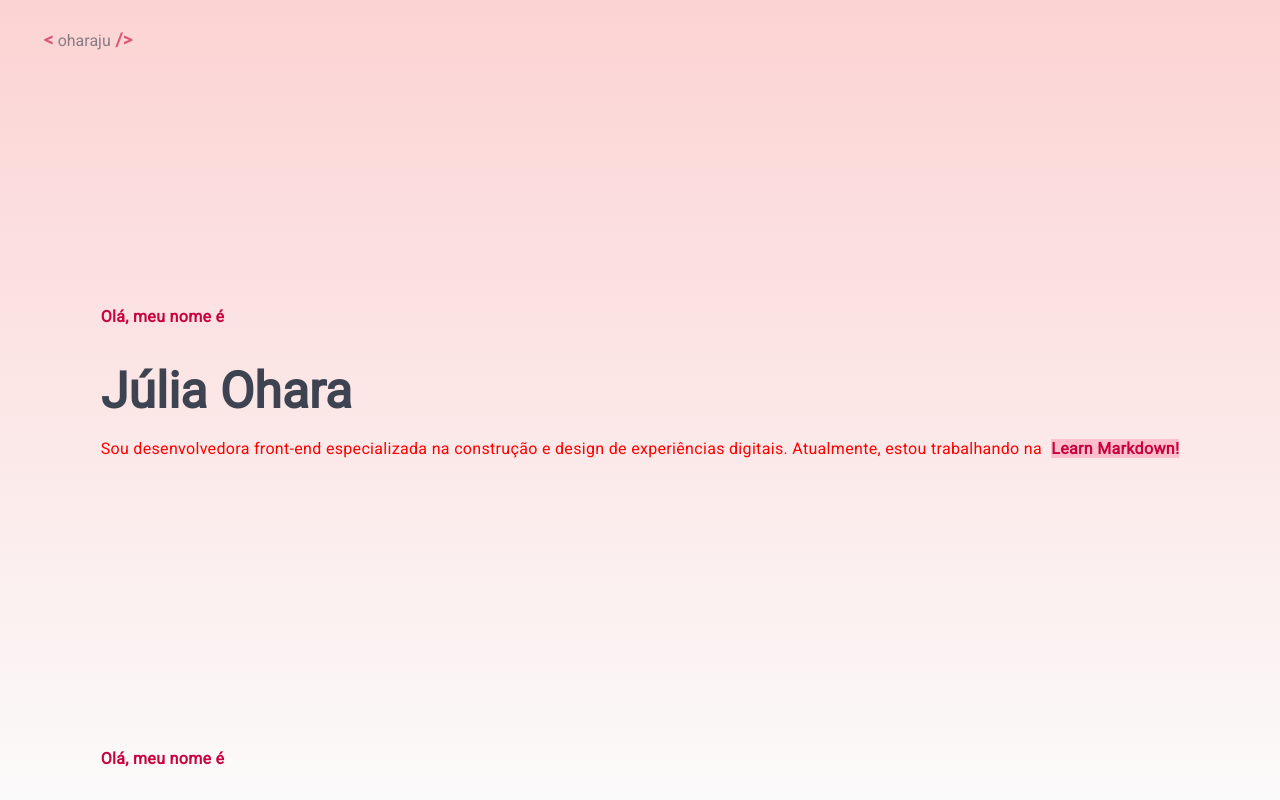
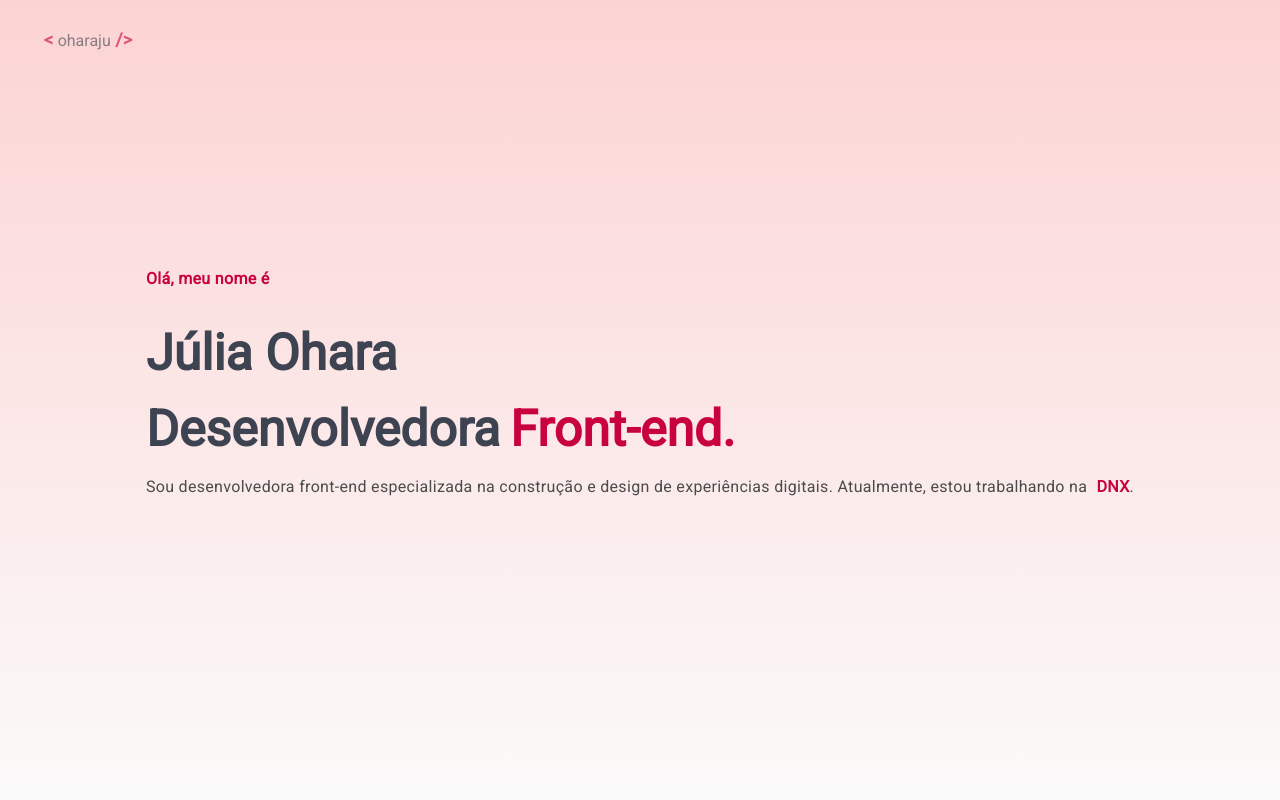
Before and after one commit to oharaju/oharaju.github.io, a Next.js app: page / in a window 1280 px wide. Shown: the top 800 px of the page. Built offline with nearby package versions, Linux system fonts and the light colour scheme.

Commit message:
feat: adjust component text the hero

```diff
--- a/src/components/molecules/Hero/index.tsx
+++ b/src/components/molecules/Hero/index.tsx
@@ -1,5 +1,5 @@
-import Markdown from 'markdown-to-jsx'
-import { Container, TextSmall, Title, Subtitle, Description, Link } from './styles';
+import Markdown from 'markdown-to-jsx';
+import { Container, TextSmall, Title, Subtitle, Description, Link, Office, Area } from './styles';
 
 export default function Hero ({title, subtitle, description}: any) {
 
@@ -8,8 +8,11 @@ export default function Hero ({title, subtitle, description}: any) {
       <div>
         <TextSmall>Olá, meu nome é</TextSmall>
         <Title>{title}</Title>
-        <Subtitle>{subtitle}</Subtitle>
-        <Markdown options={{ wrapper: Description, overrides: { a: { component: Link } } }}>
+        <Markdown options={{ wrapper: Subtitle,
+          overrides: { h2: { component: Office }, span: { component: Area }}}}>
+            {subtitle}
+        </Markdown>
+        <Markdown options={{ wrapper: Description, overrides: { a: { component: Link }}}}>
           {description}
         </Markdown>
       </div>
--- a/src/components/molecules/Hero/styles.ts
+++ b/src/components/molecules/Hero/styles.ts
@@ -32,6 +32,8 @@ export const Subtitle = styled.h2`
   font-size: clamp(20px, 6vw, 50px);
   font-weight: 600;
   margin: 1rem 0;
+  display: flex;
+  gap: 10px;
 `
 
 export const Office = styled.h2`
@@ -39,13 +41,19 @@ export const Office = styled.h2`
   font-weight: normal;
 `
 
+export const Area = styled.span`
+  color: ${colors.secondary};
+`
+
 export const Description = styled.p`
-  color: red;
+  color: #4b4b4b;
+  font-size: clamp(16px, 1vw, 21px);
+  line-height: 1.5;
+  letter-spacing: 0.02rem;
 `
 
 export const Link = styled.a`
   color: ${colors.secondary};
   font-weight: 600;
   margin-left: 5px;
-  background: pink;
 `
--- a/src/locales/index.ts
+++ b/src/locales/index.ts
@@ -2,8 +2,8 @@ const locale = {
   "pt-br": {
     hero: {
       title: "Júlia Ohara",
-      subtitle: "Desenvolvedora Front-end.",
-      description: "Sou desenvolvedora front-end <strong>especializada</strong> na construção e design de experiências digitais. Atualmente, estou trabalhando na <a href='https://www.dnxsolucoes.com.br/' target='_blank'>Learn Markdown!</a>",
+      subtitle: "Desenvolvedora <span>Front-end.</span>",
+      description: "Sou desenvolvedora front-end especializada na construção e design de experiências digitais. Atualmente, estou trabalhando na <a href='https://www.dnxsolucoes.com.br/' target='_blank'>DNX</a>.",
     }
   },
 }
--- a/src/pages/index.tsx
+++ b/src/pages/index.tsx
@@ -1,15 +1,14 @@
 import Header from '@/components/organisms/Header';
 import Hero from '@/components/molecules/Hero';
-import locale from '@/locales'
+import locale from '@/locales';
 
 export default function Home() {
 
-  const { hero } = locale['pt-br']
+  const { hero } = locale['pt-br'];
 
   return (
     <>
       <Header />
-      <Hero title={hero.title} description={hero.description} />
       <Hero {...hero} />
     </>
   )
--- a/src/styles/custom.css
+++ b/src/styles/custom.css
@@ -16,6 +16,7 @@ h1, h2, h3, h4, h5, h6 {
 }
 
 p {
+	color: #4b4b4b;
 	font-size: clamp(16px, 1vw, 21px);
 	line-height: 1.5;
 	letter-spacing: 0.02rem;
```
